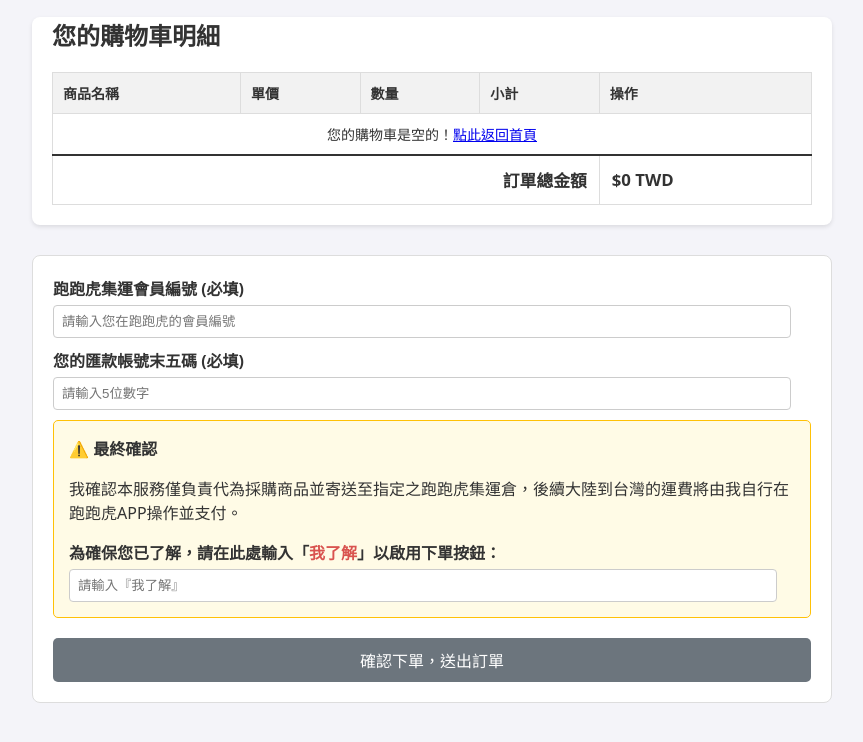
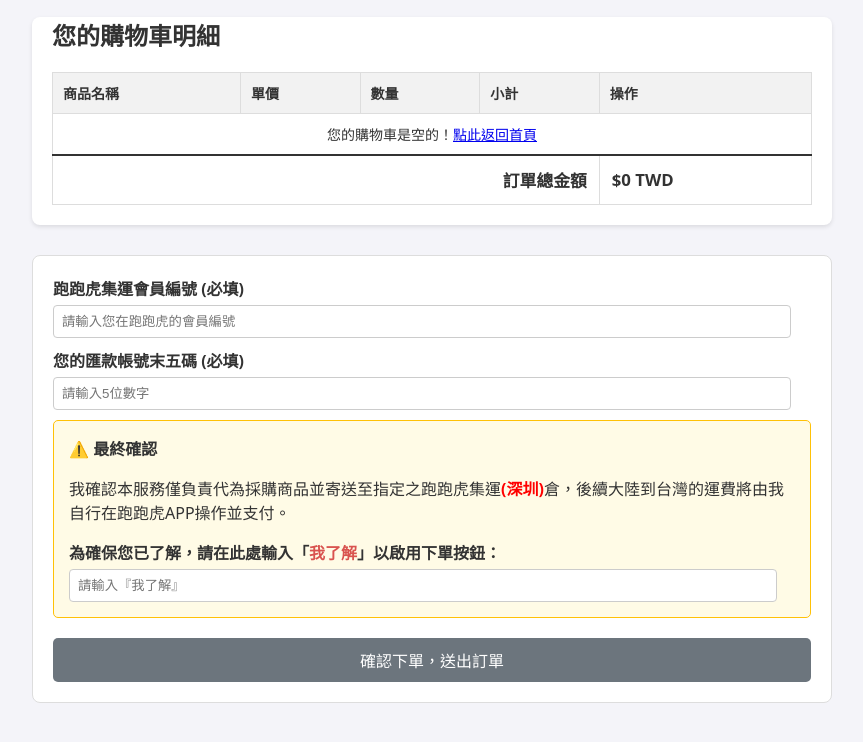
Before and after one commit to RD107924/ruandi_shop, a plain HTML site: page checkout.html in a window 1280 px wide. Shown: the part 144-886 px from the top of the page, without its empty margins (208-1071 px from the left). Drawn offline with Linux system fonts and the light colour scheme.

Commit message:
docs: Update confirmation text to specify Shenzhen warehouse

```diff
--- a/checkout.html
+++ b/checkout.html
@@ -105,7 +105,10 @@
         >
           <p style="margin-top: 0; font-weight: bold">⚠️ 最終確認</p>
           <p>
-            我確認本服務僅負責代為採購商品並寄送至指定之跑跑虎集運倉，後續大陸到台灣的運費將由我自行在跑跑虎APP操作並支付。
+            我確認本服務僅負責代為採購商品並寄送至指定之跑跑虎集運<strong
+              style="color: red"
+              >(深圳)</strong
+            >倉，後續大陸到台灣的運費將由我自行在跑跑虎APP操作並支付。
           </p>
           <label for="final-confirmation-input"
             >為確保您已了解，請在此處輸入「<strong style="color: #d9534f"
```
